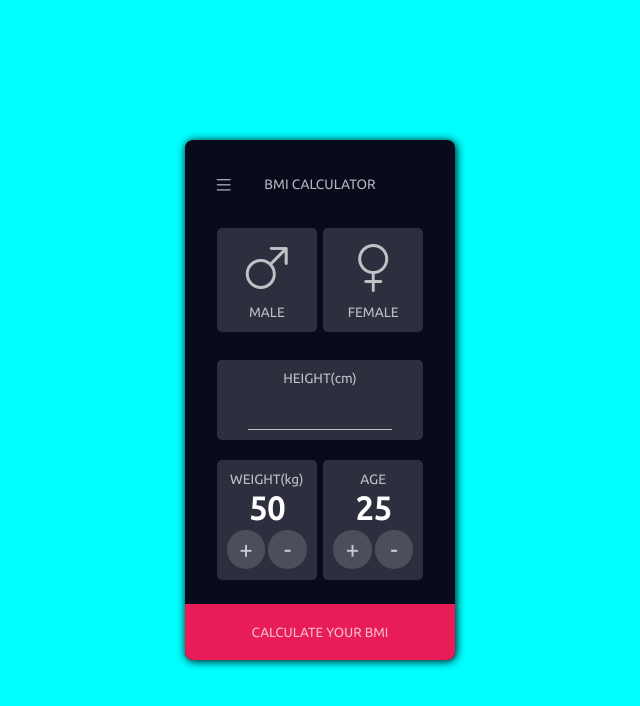
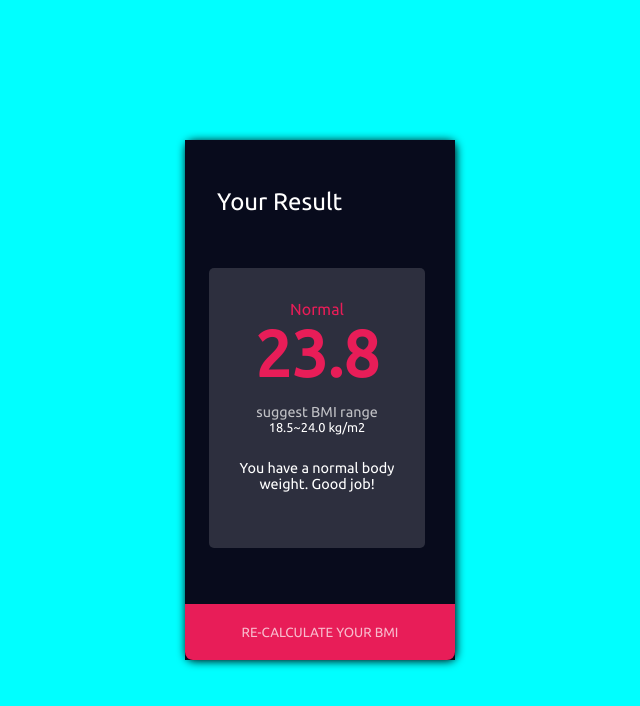
Before and after one commit to EhsanShahbazii/BMI-Calculator, a plain HTML site: page index.html in a window 1280 px wide. Shown: the whole page, without its empty margins (320-960 px from the left). Drawn offline with nearby package versions, Linux system fonts and the light colour scheme.

Commit message:
create card2 and set position but not complete yet

```diff
--- a/index.html
+++ b/index.html
@@ -49,6 +49,16 @@
         </div>
         <button class="show_result_btn">CALCULATE YOUR BMI</button>
     </div>
+    <div class="modal">
+        <p class="title">Your Result</p>
+        <div class="main">
+            <p id="mini_desc">Normal</p>
+            <p id="ibm_calc">23.8</p>
+            <p id="ex_desc"><span id="ex_span">suggest BMI range</span>18.5~24.0 kg/m2</p>
+            <p id="suggest">You have a normal body weight. Good job!</p>
+        </div>
+        <button class="show_result_btn">RE-CALCULATE YOUR BMI</button>
+    </div>
 
     <script src="./main.js"></script>
 </body>
--- a/style.css
+++ b/style.css
@@ -34,6 +34,7 @@ body {
     width: 270px;
     border-radius: 8px;
     box-shadow: 1px 1px 10px black;
+    /* display: none; */
 }
 
 .header {
@@ -201,3 +202,78 @@ body {
     background-color: #fff;
     color: var(--box-color) ;
 }
+
+.modal {
+    display: flex;
+    /* align-items: center;
+    justify-content: center; */
+    flex-direction: column;
+    position: absolute;
+    top: auto;
+    left: auto;
+    width: 270px;
+    height: 65vh;
+    font-size: 1rem;
+    color: #fff;
+    background-color: var(--main-color);
+}
+
+.modal .title {
+    position: absolute;
+    top: 3rem;
+    left: 2rem;
+    font-size: 1.5rem;
+}
+
+.main {
+    background-color: rgba(255, 255, 255, 0.15);
+    width: 80%;
+    height: 35vh;
+    border-radius: 5px;
+    position: absolute;
+    left: 1.5rem;
+    top: 8rem;
+    display: flex;
+    justify-content: center;
+    align-items: center;
+    flex-direction: column;
+}
+
+#mini_desc {
+    position: absolute;
+    top: 2rem;
+    left: auto;
+    color: #E81D58;
+    font-weight: 100;
+}
+
+#ibm_calc {
+    position: absolute;
+    top: 3rem;
+    left: auto;
+    font-size: 4rem;
+    font-weight: 900;
+    color: #E81D58;
+}
+
+#ex_desc {
+    position: absolute;
+    top: 8.5rem;
+    left: auto;
+    font-size: .8rem;
+    text-align: center;
+}
+
+#ex_span {
+    font-size: .9rem;
+    display: block;
+    color: rgba(255, 255, 255, 0.7);
+}
+
+#suggest {
+    position: absolute;
+    top: 12rem;
+    text-align: center;
+    font-size: .9rem;
+    margin: 0 1rem;
+}
```
